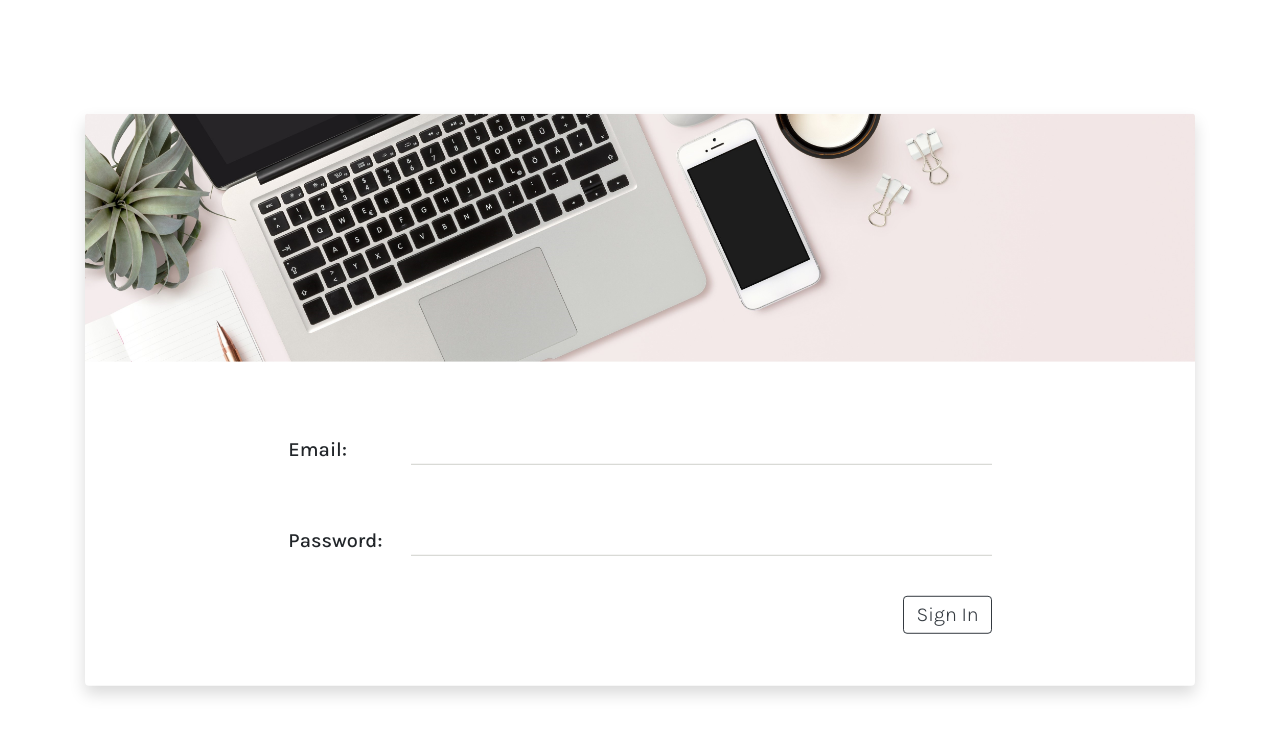
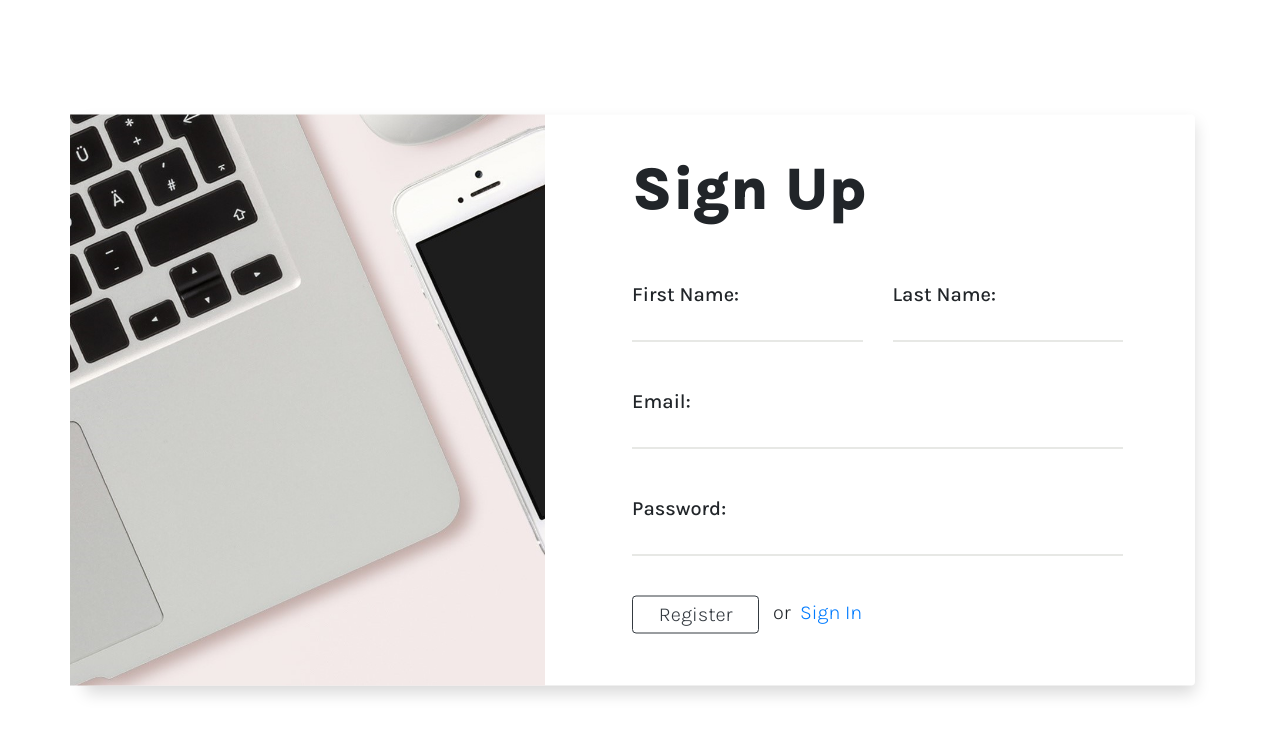
Before and after one commit to Soban-Farhan/Incubate, a React (Create React App) app in the folder Incubate/client/: page / in a window 1280 px wide. Shown: the top 736 px of the page. Built offline with nearby package versions, Linux system fonts and the light colour scheme.

Commit message:
Session/Cookies
Started looking into js-cookies for session validation. Also, looked into conditional rendering for login and register, (Good idea, need more exploration)

```diff
--- a/Incubate/client/src/App.js
+++ b/Incubate/client/src/App.js
@@ -12,7 +12,7 @@ export const App = () => {
     <BrowserRouter>
       <Switch>
         {/* <Route exact path="/" component={Index} /> */}
-        <Route exact path="/" component={Login} />
+        <Route exact path="/" component={Register} />
         <Route exact path="/Identity/Account/Login" component={Login} />
         <Route exact path="/Identity/Account/Register" component={Register} />
       </Switch>
--- a/Incubate/client/src/css/master.css
+++ b/Incubate/client/src/css/master.css
@@ -2,6 +2,7 @@
 
 body {
     height: 100%;
+    transition: .3s all;
 }
 
 .input-style {
--- a/Incubate/client/src/includes/function.js
+++ b/Incubate/client/src/includes/function.js
@@ -1,3 +1,5 @@
+import * as Cookies from "js-cookie";
+
 const postData = async (url = '', data = {}) => {
     const response = await fetch(url, {
         method: 'POST', // *GET, POST, PUT, DELETE, etc.
@@ -9,4 +11,23 @@ const postData = async (url = '', data = {}) => {
     return response.json(); // parses JSON response into native JavaScript objects
 }
 
+export const setSessionCookie = (session) => {
+    Cookies.remove("session");
+    Cookies.set("session", session, { expires: 14 });
+};
+
+export const getSessionCookie = () => {
+    const sessionCookie = Cookies.get("session");
+
+    if (sessionCookie === undefined) {
+      return {};
+    } else {
+      return JSON.parse(sessionCookie);
+    }
+};
+
+export const removeSessionCookie = () => {
+    Cookies.remove("session");
+};
+
 export default postData;
--- a/Incubate/client/src/views/login.js
+++ b/Incubate/client/src/views/login.js
@@ -144,8 +144,9 @@ class Login extends Component {
                                         </Col>
                                     </Row>
                                     <Row>
-                                        <Col lg={{ span: 10, offset: 2 }} className="text-right">
-                                            <button type="submit" className="btn btn-outline-dark btn-md font-karla"> Sign In </button>
+                                        <Col lg={{ span: 10, offset: 2 }} className="font-karla">
+                                            <button type="submit" className="btn btn-outline-dark btn-md font-karla"> &nbsp;&nbsp; Login &nbsp;&nbsp; </button>
+                                            <span> &nbsp; or &nbsp;<a href="/Identity/Account/Register">Sign Up </a></span>
                                         </Col>
                                     </Row>
                                     <div className="p-3"/>
```
Also changed, not shown: Incubate/package.json (+5 -4 lines), 1 other file (tests, documents, lock files or other folders).
